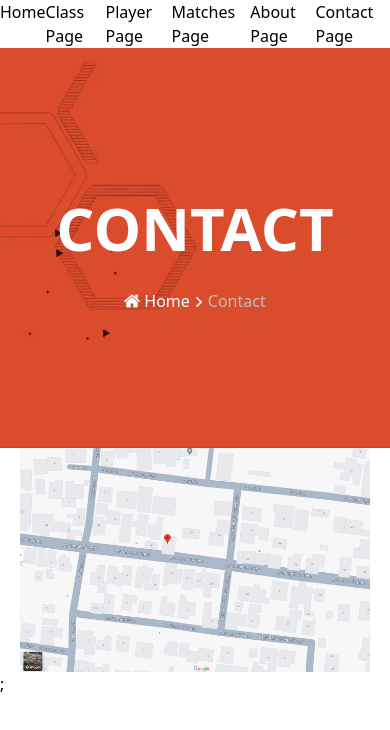
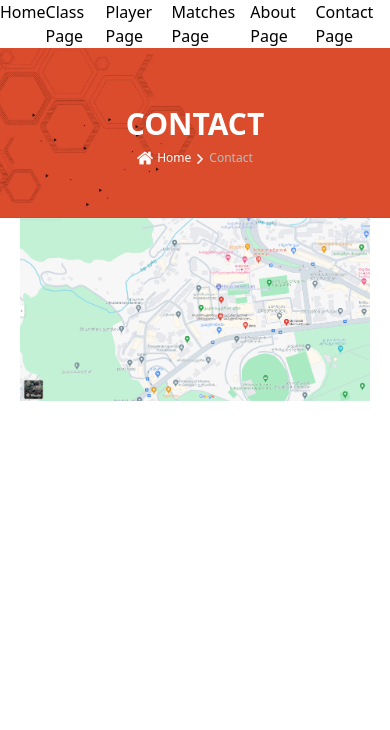
Before and after one commit to GiorgiJulakidze1997/geokids, a React (Vite) app: page /contactPage in a window 390 px wide. Shown: the top 730 px of the page. Built offline with nearby package versions, Linux system fonts and the light colour scheme.

Commit message:
added some styles

```diff
--- a/src/components/contactPage/ContactPageComp.tsx
+++ b/src/components/contactPage/ContactPageComp.tsx
@@ -4,7 +4,7 @@ import mapPhoto from "/assets/map.png";
 
 const ContactPageComp = () => {
   const mapUrl =
-    "https://www.google.com/maps/place/34+%E1%83%9A%E1%83%90%E1%83%98%E1%83%97%E1%83%A3%E1%83%A0%E1%83%98%E1%83%A1+%E1%83%A5%E1%83%A3%E1%83%A9%E1%83%90,+%E1%83%97%E1%83%91%E1%83%98%E1%83%9A%E1%83%98%E1%83%A1%E1%83%98/@41.7362332,44.8188738,19z/data=!4m6!3m5!1s0x404472ab965e3a3f:0x7349dc1a52718de5!8m2!3d41.7363258!4d44.8191572!16s%2Fg%2F11b6ylgpx5?entry=ttu";
+    "https://www.google.com/maps/search/%E1%83%AD%E1%83%90%E1%83%95%E1%83%AD%E1%83%90%E1%83%95%E1%83%90%E1%83%AB%E1%83%98%E1%83%A1+49%E1%83%90/@41.711282,44.7425404,15.2z?entry=ttu";
   return (
     <>
       <section>
@@ -15,7 +15,6 @@ const ContactPageComp = () => {
           <img src={mapPhoto} alt="map photo" />
         </a>
       </section>
-      ;
     </>
   );
 };
--- a/src/components/navImg/NavImg.tsx
+++ b/src/components/navImg/NavImg.tsx
@@ -1,4 +1,3 @@
-import React from "react";
 import homeIcon from "/icons/home-icon.png";
 import arrowIcon from "/icons/arrow.png";
 import { Link } from "react-router-dom";
@@ -9,12 +8,12 @@ type Props = {
 
 const NavImg = ({ title }: Props) => {
   return (
-    <div className="max-w-[1920px] h-[400px] bg-[url(/assets/nav-img-bg.webp)] bg-no-repeat bg-cover bg-center flex items-center justify-center mx-auto">
-      <div className="flex flex-col items-center gap-4">
-        <h2 className="text-[60px] text-white font-semibold uppercase">
+    <div className="max-w-[1920px] h-[170px] bg-[url(/assets/nav-img-bg.webp)] bg-no-repeat bg-cover bg-center flex items-center justify-center mx-auto md:h-[300px] xl:h-[400px]">
+      <div className="flex flex-col items-center gap-1 md:gap-3 xl:gap-4">
+        <h2 className="text-[30px] text-white font-semibold uppercase md:text-[40px] xl:text-[60px]">
           {title}
         </h2>
-        <p className="flex items-center text-white gap-1">
+        <p className="flex items-center text-white gap-1 text-xs md:text-base xl:text-lg">
           <Link to={"/"} className="flex items-center gap-1">
             <img src={homeIcon} alt="home icon img" />
             Home
```
Also changed, not shown: public/assets/map.png.
